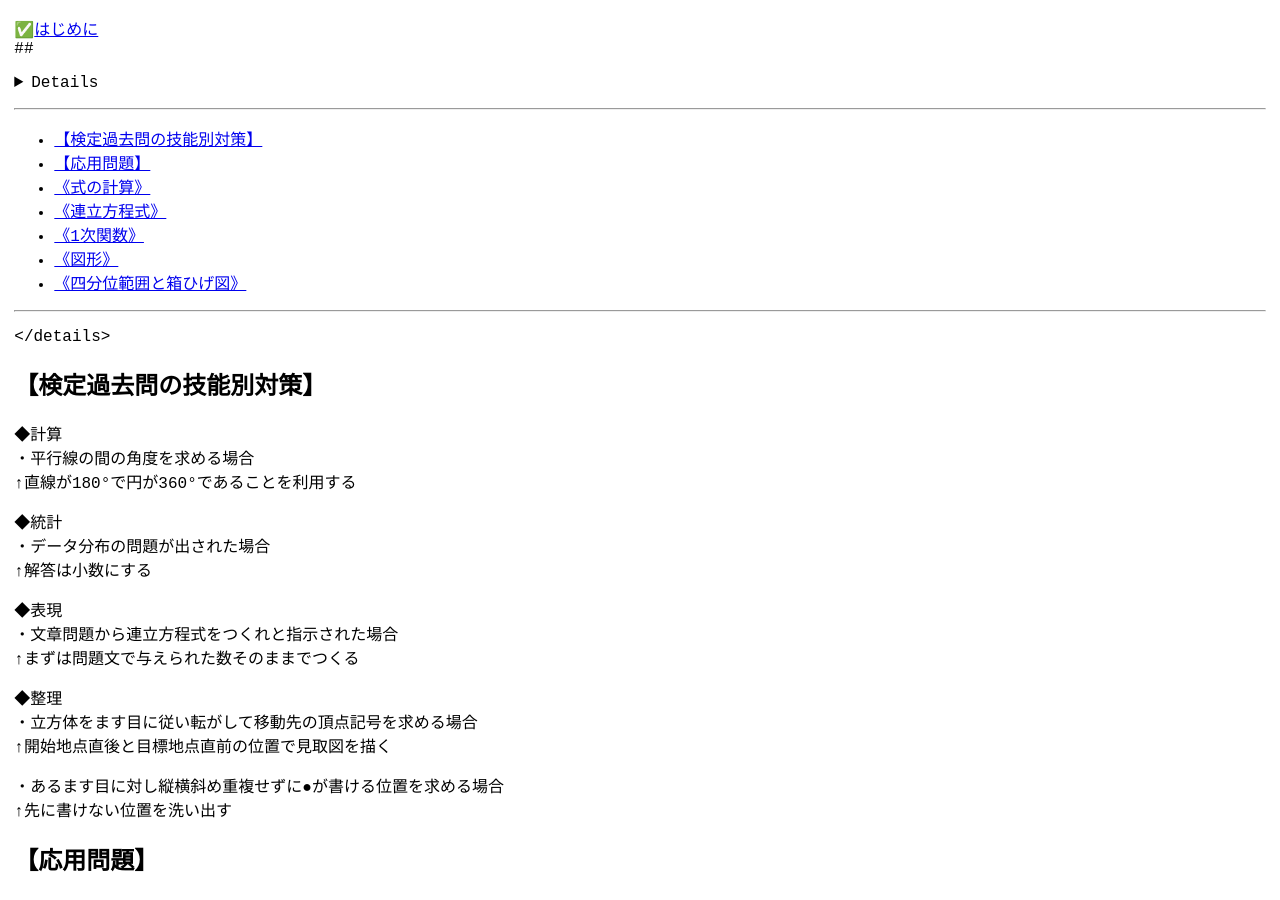
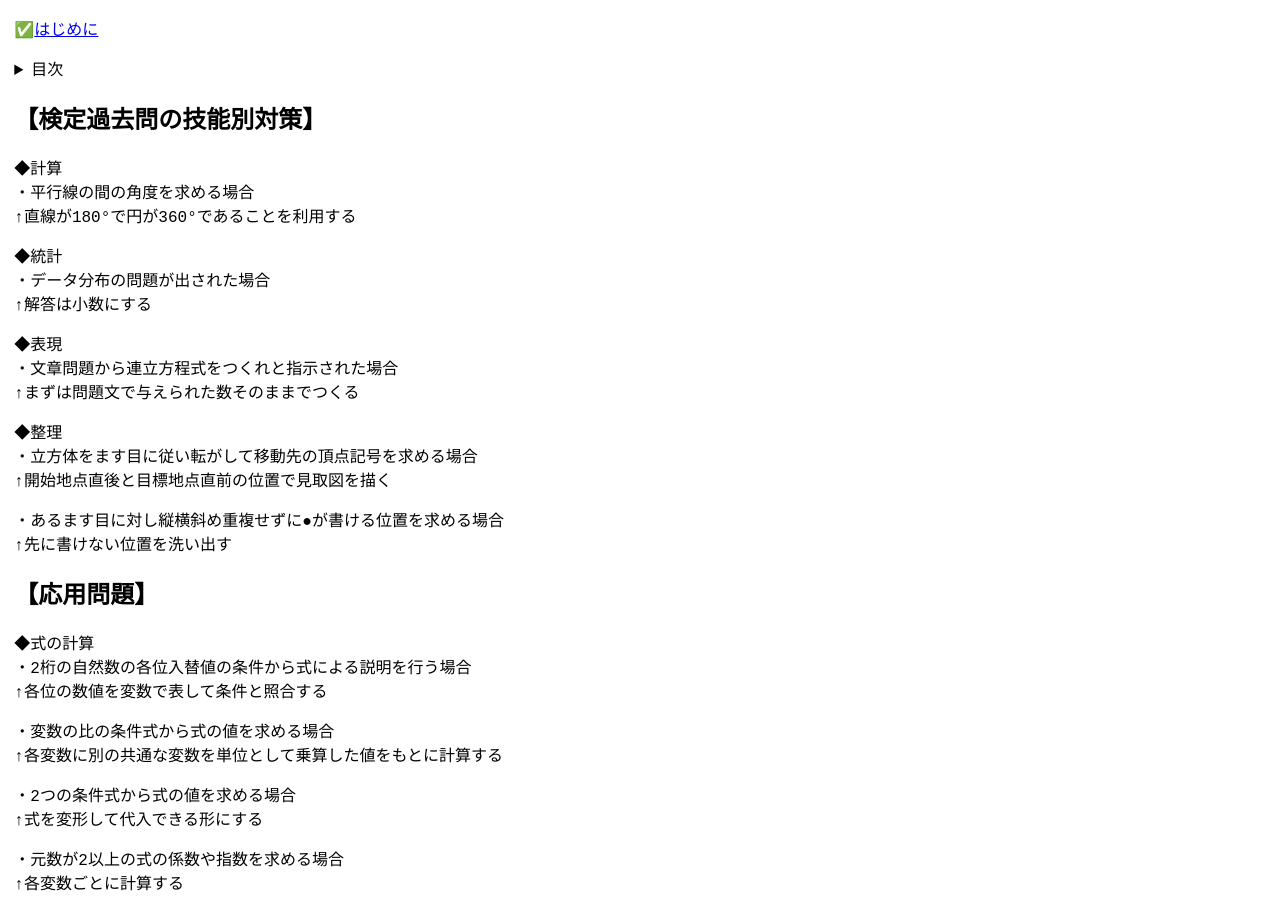
Before and after one commit to zoldof/algo-notes-ci, a Jekyll site: the page built from docs/dist/chu2/index.md, in a window 1280 px wide and 900 px high. Built offline with Jekyll 4.4.1, drawn with Linux system fonts in a browser that asks for light colours; nearby versions of some CDN libraries; library files that are not in the unit come from our copies.

Commit message:
Update index.md

```diff
--- a/docs/dist/chu2/index.md
+++ b/docs/dist/chu2/index.md
@@ -5,16 +5,16 @@ robots: noindex
 ---
 
 ✅<a href="https://algorithm.memo.wiki/d/%c6%e2%c9%f4%a5%ea%a5%f3%a5%af%bd%b8" target="_blank">はじめに</a>
- ## <details><summary>目次</summary>
+<details><summary>目次</summary>
 
-   ---
+---
 
-   * TOC
-   {:toc}
+* TOC
+{:toc}
 
-   ---
+---
 
- </details>
+</details>
 
 ## 【検定過去問の技能別対策】
 ◆計算
```
